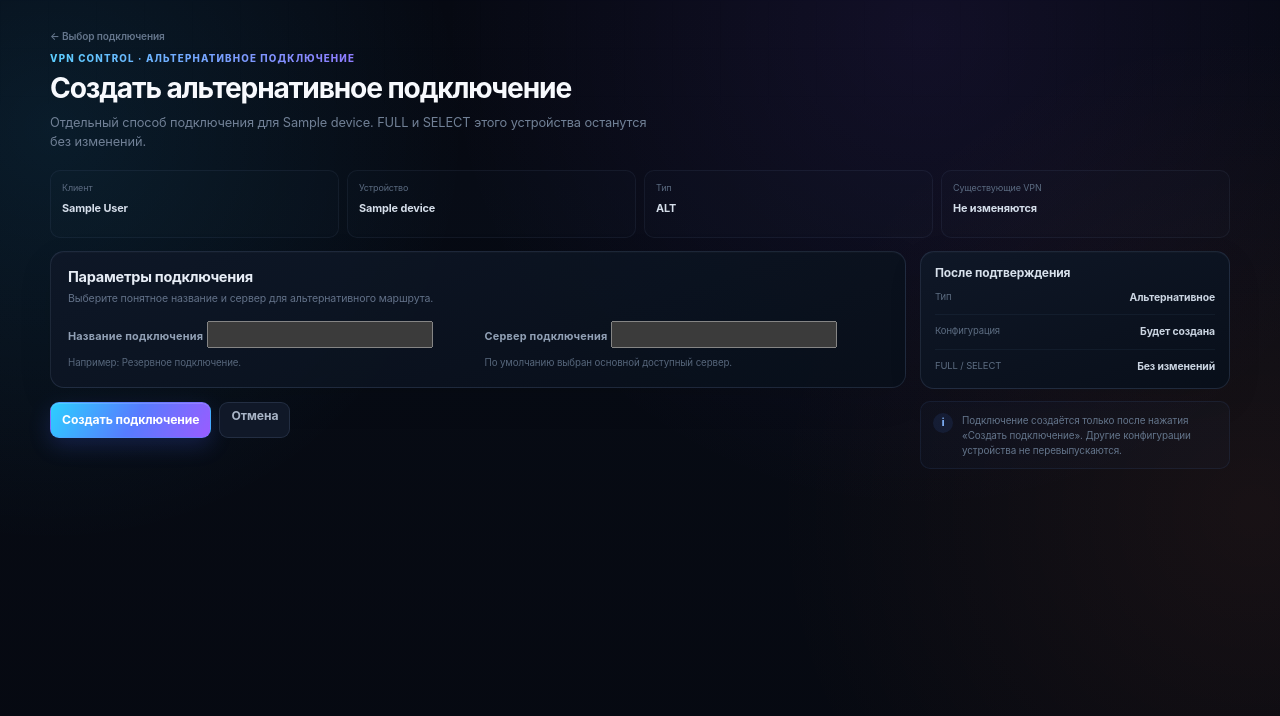
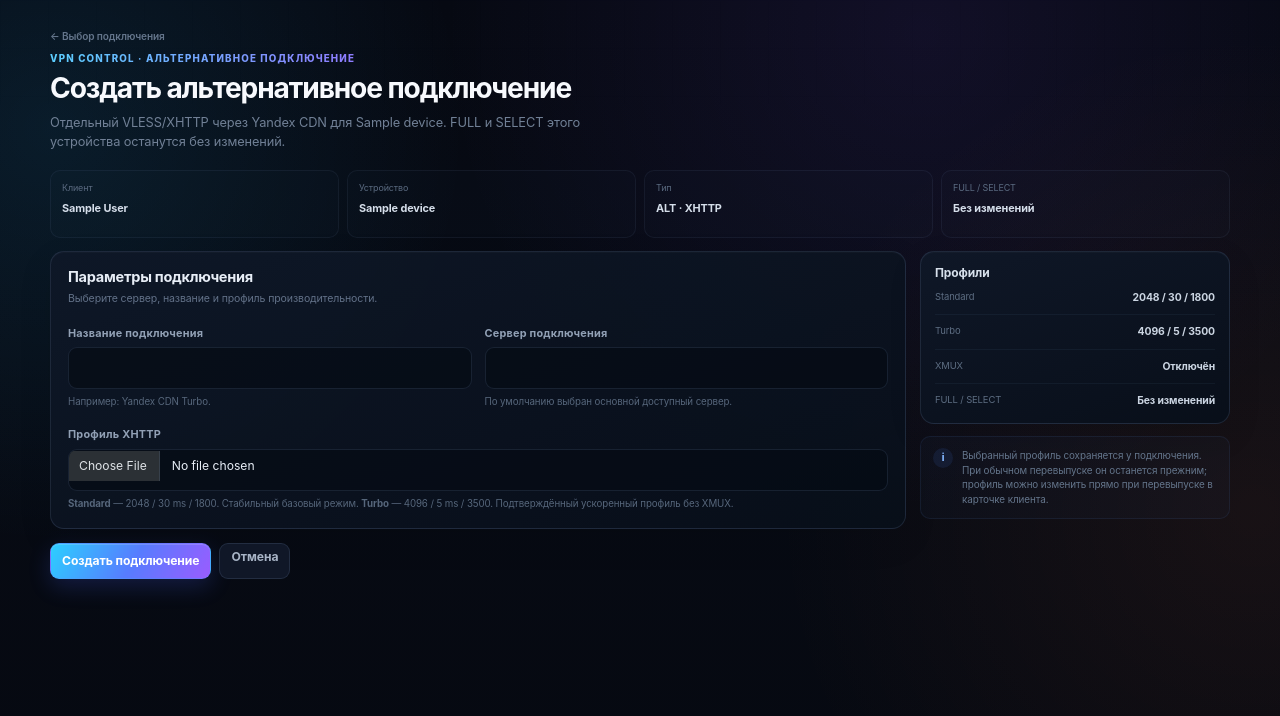
Before and after one commit to stalkerxz/amnezia-control, a Django app: template amnezia_control/templates/customers/xhttp_connection_form.html in a window 1280 px wide. Shown: the top 716 px of the page. Run offline with Django 5.2, Linux system fonts and the light colour scheme; the template is opened without the code that fills it: most values are stand-ins (such as "Sample title", 1, 10 or a date in 2020); form fields are guessed from the names that the template uses.

Commit message:
Expose Standard and Turbo in customer ALT creation

```diff
--- a/amnezia_control/templates/customers/xhttp_connection_form.html
+++ b/amnezia_control/templates/customers/xhttp_connection_form.html
@@ -12,15 +12,15 @@
       <a class="v4-back-link" href="{% url 'customers-device-connection-create' device.pk %}">← Выбор подключения</a>
       <p class="page-kicker">VPN Control · Альтернативное подключение</p>
       <h1>Создать альтернативное подключение</h1>
-      <p>Отдельный способ подключения для {{ device.name }}. FULL и SELECT этого устройства останутся без изменений.</p>
+      <p>Отдельный VLESS/XHTTP через Yandex CDN для {{ device.name }}. FULL и SELECT этого устройства останутся без изменений.</p>
     </div>
   </header>
 
   <div class="v4-inline-summary">
     <div class="v4-inline-summary-item"><span>Клиент</span><strong>{{ account.display_name }}</strong></div>
     <div class="v4-inline-summary-item"><span>Устройство</span><strong>{{ device.name }}</strong></div>
-    <div class="v4-inline-summary-item"><span>Тип</span><strong>ALT</strong></div>
-    <div class="v4-inline-summary-item"><span>Существующие VPN</span><strong>Не изменяются</strong></div>
+    <div class="v4-inline-summary-item"><span>Тип</span><strong>ALT · XHTTP</strong></div>
+    <div class="v4-inline-summary-item"><span>FULL / SELECT</span><strong>Без изменений</strong></div>
   </div>
 
   <form method="post">
@@ -29,7 +29,10 @@
       <div class="v4-form-main">
         <section class="v4-form-card">
           <div class="v4-form-card-head">
-            <div><h2>Параметры подключения</h2><p>Выберите понятное название и сервер для альтернативного маршрута.</p></div>
+            <div>
+              <h2>Параметры подключения</h2>
+              <p>Выберите сервер, название и профиль производительности.</p>
+            </div>
           </div>
 
           {% if form.non_field_errors %}<div class="alert alert-danger mb-3">{{ form.non_field_errors }}</div>{% endif %}
@@ -38,7 +41,7 @@
             <div class="v4-field">
               <label class="form-label" for="{{ form.name.id_for_label }}">Название подключения</label>
               {{ form.name }}
-              <div class="form-text">Например: Резервное подключение.</div>
+              <div class="form-text">Например: Yandex CDN Turbo.</div>
               {% for error in form.name.errors %}<div class="text-danger small mt-1">{{ error }}</div>{% endfor %}
             </div>
 
@@ -47,6 +50,16 @@
               {{ form.server }}
               <div class="form-text">По умолчанию выбран основной доступный сервер.</div>
               {% for error in form.server.errors %}<div class="text-danger small mt-1">{{ error }}</div>{% endfor %}
+            </div>
+
+            <div class="v4-field is-wide">
+              <label class="form-label" for="{{ form.performance_profile.id_for_label }}">Профиль XHTTP</label>
+              {{ form.performance_profile }}
+              <div class="form-text">
+                <strong>Standard</strong> — 2048 / 30 ms / 1800. Стабильный базовый режим.
+                <strong>Turbo</strong> — 4096 / 5 ms / 3500. Подтверждённый ускоренный профиль без XMUX.
+              </div>
+              {% for error in form.performance_profile.errors %}<div class="text-danger small mt-1">{{ error }}</div>{% endfor %}
             </div>
 
             {% for error in form.device.errors %}
@@ -63,16 +76,22 @@
 
       <aside class="v4-form-aside">
         <section class="v4-context-card">
-          <h3>После подтверждения</h3>
+          <h3>Профили</h3>
           <div class="v4-context-list">
-            <div class="v4-context-row"><span>Тип</span><strong>Альтернативное</strong></div>
-            <div class="v4-context-row"><span>Конфигурация</span><strong>Будет создана</strong></div>
+            <div class="v4-context-row"><span>Standard</span><strong>2048 / 30 / 1800</strong></div>
+            <div class="v4-context-row"><span>Turbo</span><strong>4096 / 5 / 3500</strong></div>
+            <div class="v4-context-row"><span>XMUX</span><strong>Отключён</strong></div>
             <div class="v4-context-row"><span>FULL / SELECT</span><strong>Без изменений</strong></div>
           </div>
         </section>
-        <div class="v4-context-note">Подключение создаётся только после нажатия «Создать подключение». Другие конфигурации устройства не перевыпускаются.</div>
+        <div class="v4-context-note">Выбранный профиль сохраняется у подключения. При обычном перевыпуске он останется прежним; профиль можно изменить прямо при перевыпуске в карточке клиента.</div>
       </aside>
     </div>
   </form>
 </div>
+
+<script>
+  document.querySelectorAll('.v4-form-page input:not([type="hidden"])').forEach((element) => element.classList.add('form-control'));
+  document.querySelectorAll('.v4-form-page select').forEach((element) => element.classList.add('form-select'));
+</script>
 {% endblock %}
```
